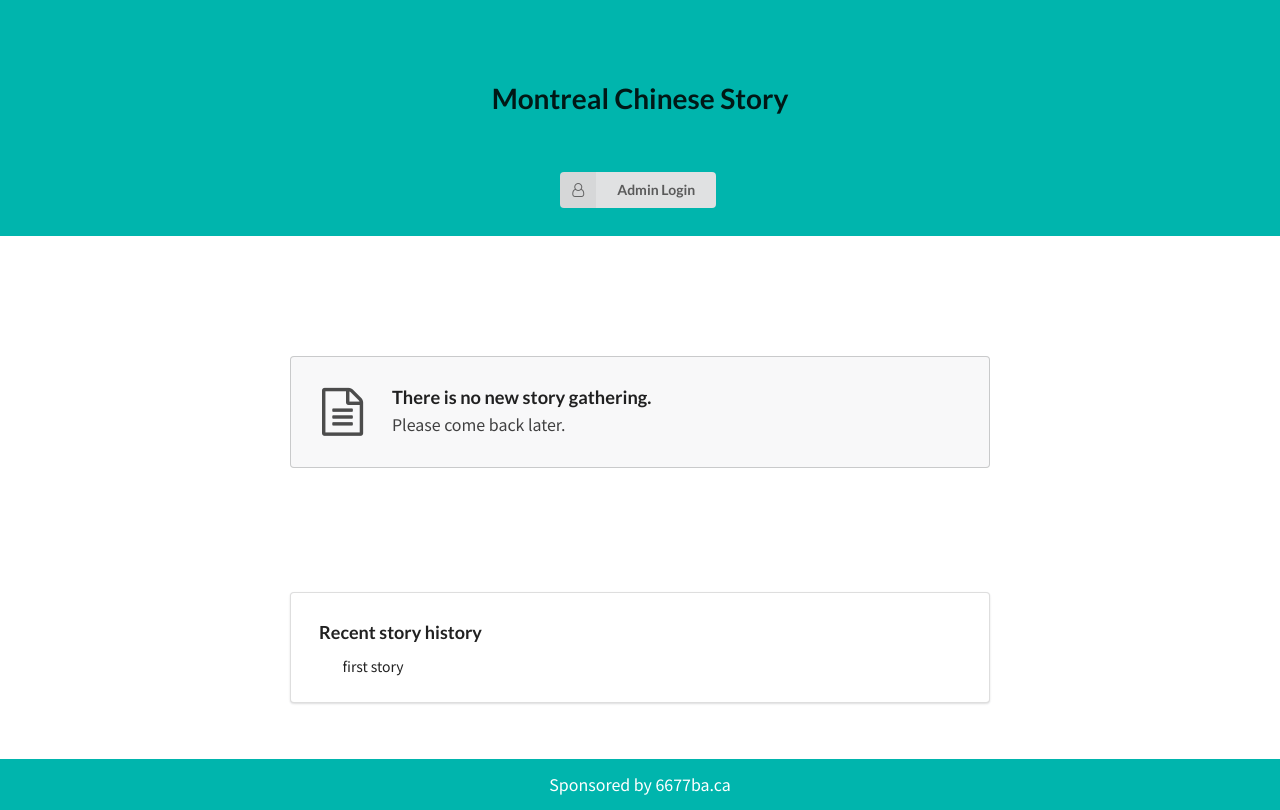
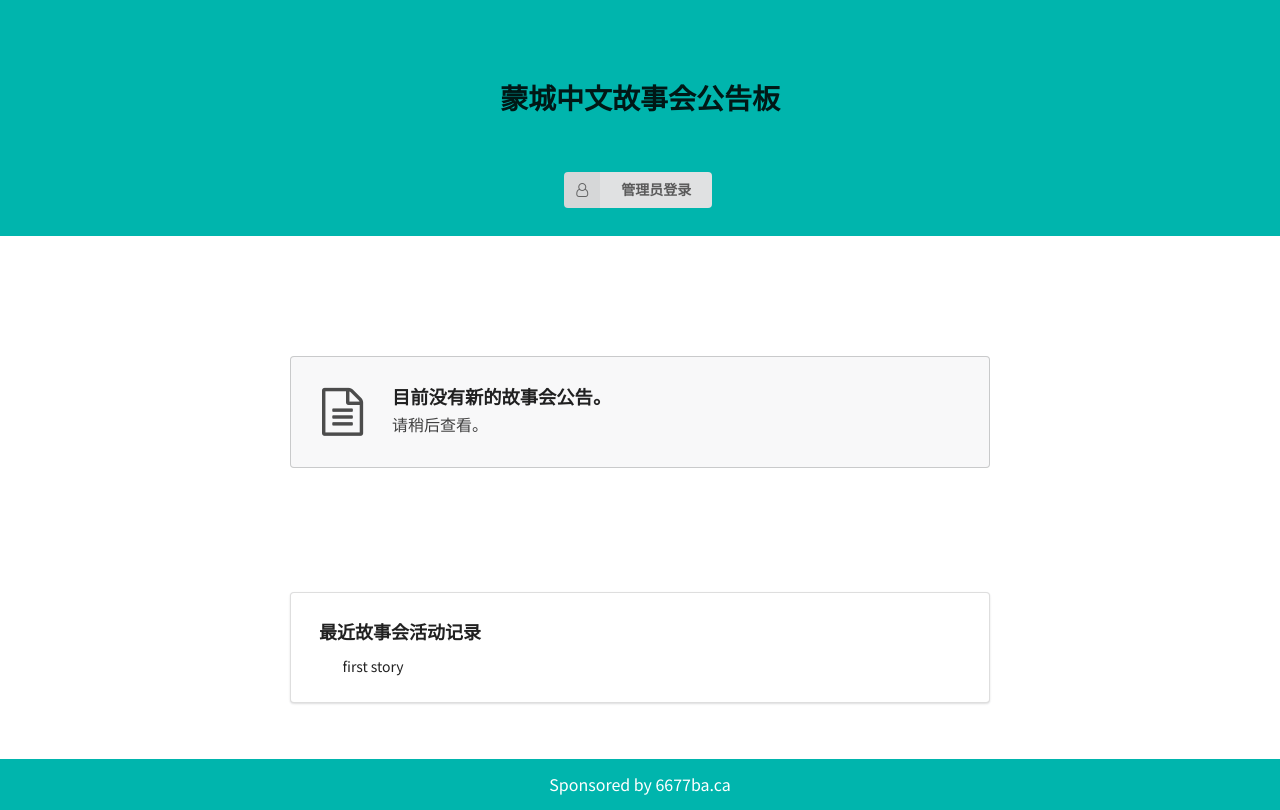
Before and after one commit to wangguanzhou/chinesestory, a Django app: template templates/base.html in a window 1280 px wide. Run offline with Django 3.2, Linux system fonts and the light colour scheme; the template is opened without the code that fills it, so the values that code supplies are empty; some libraries are stand-ins or nearby versions.

Commit message:
Update base.html

```diff
--- a/templates/base.html
+++ b/templates/base.html
@@ -50,10 +50,10 @@
   <body>
 		<div class="ui vertical teal inverted masthead center aligned segment">
 			<div class="ui text container">
-				<h1 class="ui header">Montreal Chinese Story</h1>
+				<h1 class="ui header">蒙城中文故事会公告板</h1>
 			</div>
 			<div class="ui labeled icon button">
-				<i class="user outline icon"></i>Admin Login
+				<i class="user outline icon"></i>管理员登录
 			</div>
 		</div>
 
@@ -64,9 +64,9 @@
 				<i class="file text outline icon"></i>
 				<div class="content">
 						<div class="header">
-							There is no new story gathering.
+							目前没有新的故事会公告。
 						</div>
-						<p>Please come back later.</p>
+						<p>请稍后查看。</p>
 				</div>
 			</div>
 		</div>
@@ -74,7 +74,7 @@
 		<div class="ui text container">
 			<div class="ui storyhistory segment">
 				<h3 class="header">
-					Recent story history
+					最近故事会活动记录
 				</h3>
 				<div class="ui list">
 					<div class="item">
```
